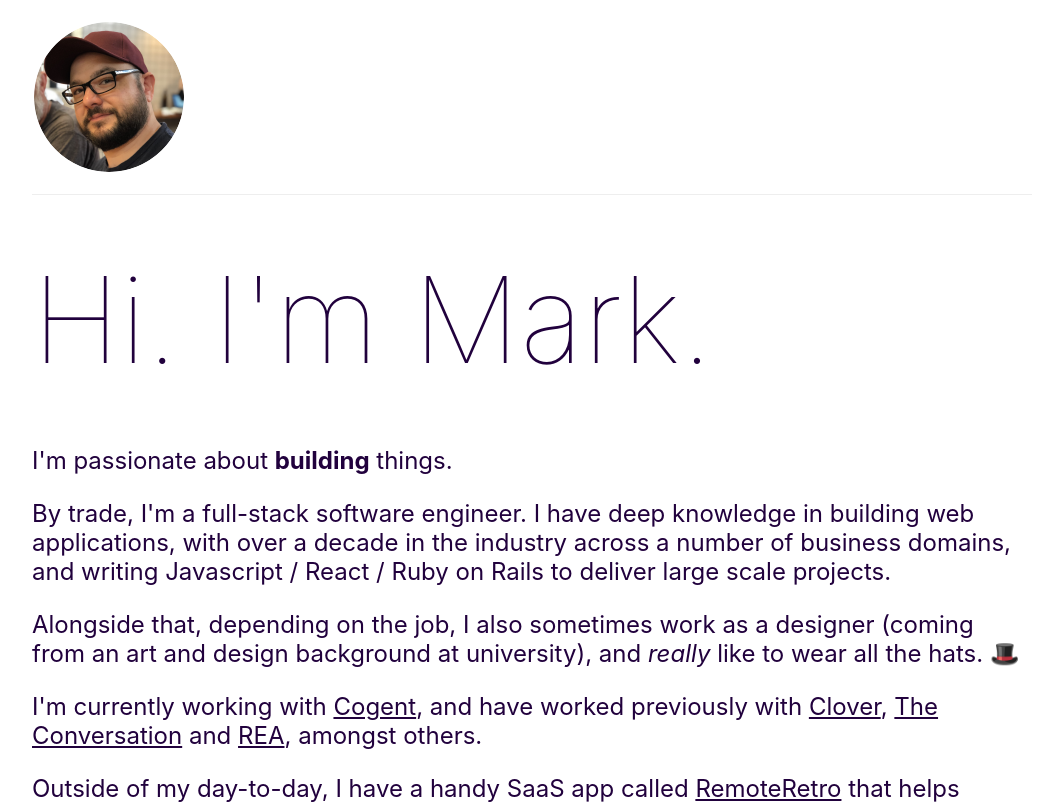
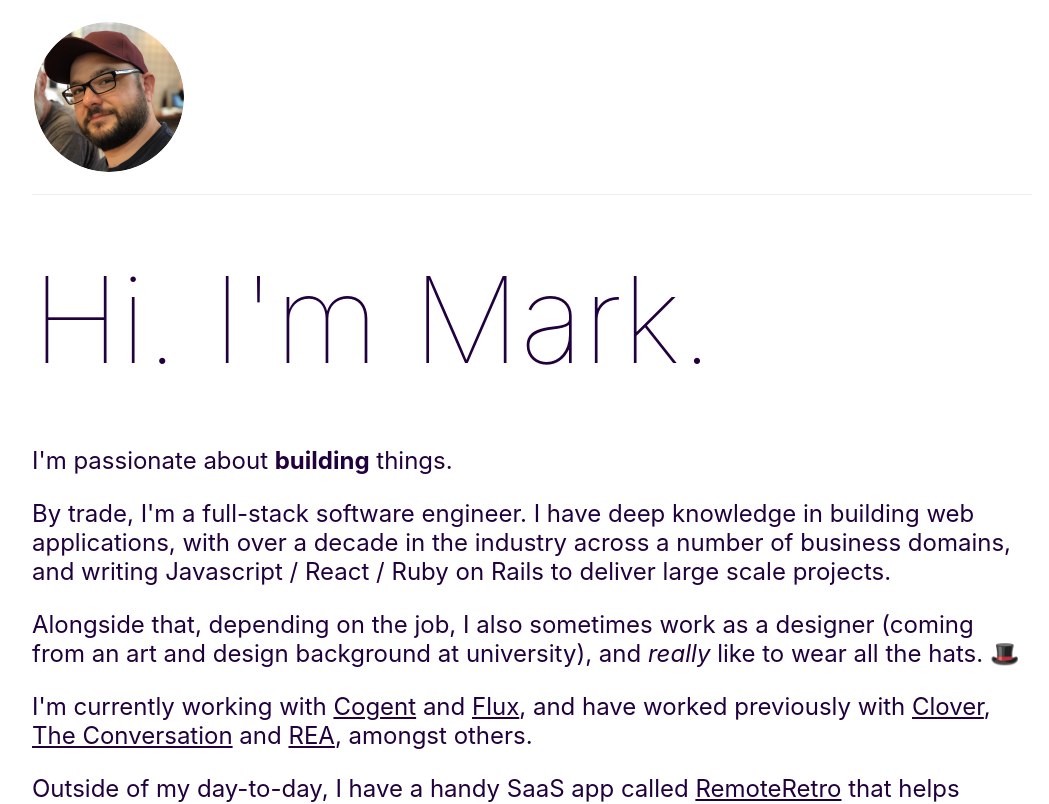
Before and after one commit to markcipolla/markcipolla.com, a Next.js app: page / in a window 1280 px wide. Shown: the top 804 px of the page, without its empty margins (108-1157 px from the left). Built offline with nearby package versions, Linux system fonts and the light colour scheme.

Commit message:
Add mention of Flux

```diff
--- a/pages/index.js
+++ b/pages/index.js
@@ -21,7 +21,7 @@
       </p>
 
       <p>
-        I'm currently working with <a href="https://cogent.co/">Cogent</a>, and have worked previously
+        I'm currently working with <a href="https://cogent.co/">Cogent</a> and <a href="https://www.fluxfederation.com/">Flux</a>, and have worked previously
         with <a href="https://www.clover.com.au/">Clover</a>, <a href="https://theconversation.com/">The Conversation</a> and <a href="https://www.realestate.com.au/">REA</a>, amongst others.
       </p>
 
```
